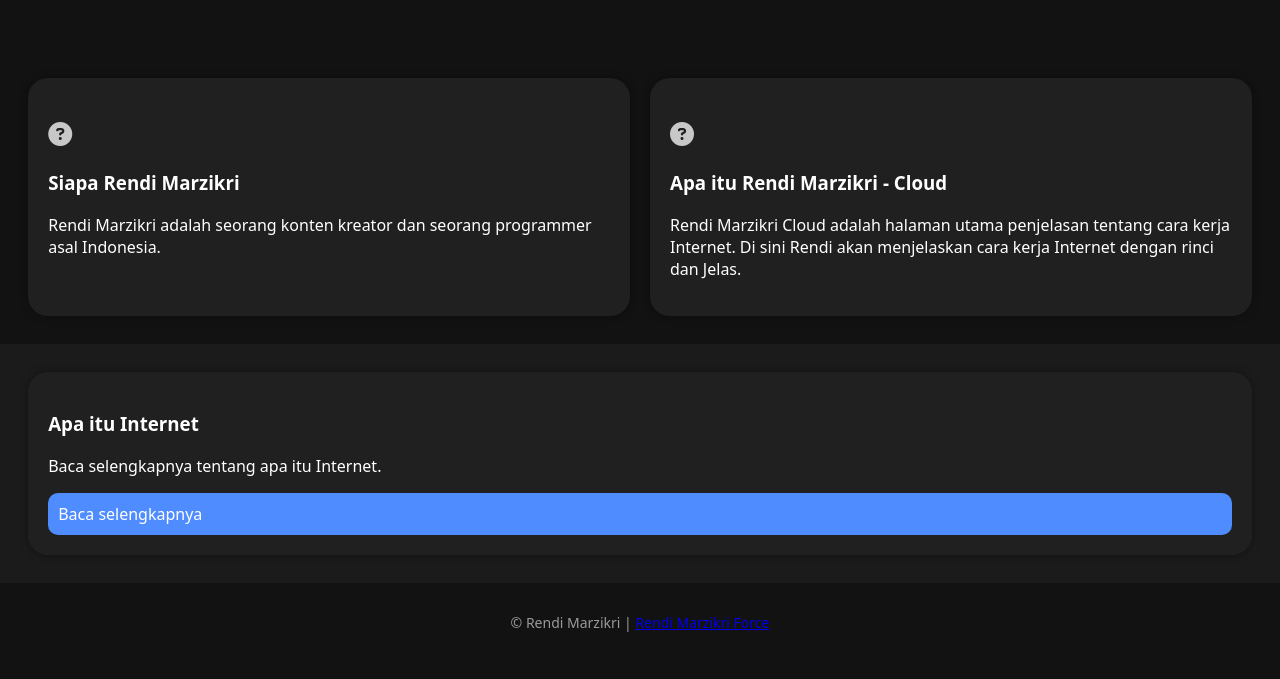
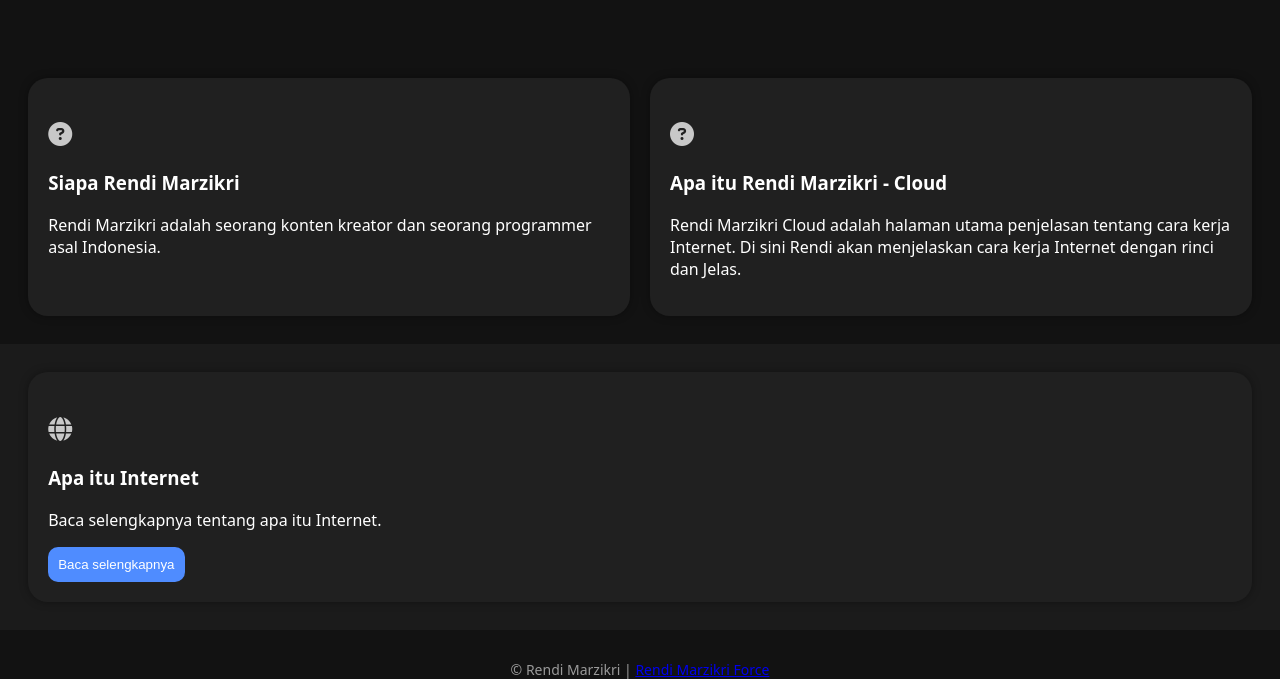
Before and after one commit to rendimarzikri-cloud/rendimarzikri-cloud.github.io, a plain HTML site: page index.html in a window 1280 px wide. Shown: the part 241-920 px from the top of the page. Before the commit the page ends 873 px from the top, so only its background shows below. Drawn offline with Linux system fonts and the light colour scheme.

Commit message:
Fix stylesheet link and change button to semantic element
Updated stylesheet link and modified button structure.

```diff
--- a/index.html
+++ b/index.html
@@ -3,7 +3,7 @@
 <head>
   <meta charset="UTF-8">
   <meta name="viewport" content="width=device-width, initial-scale=1.0">
-  <link rel="stylesheet" href="css/all.min.css">
+  <link rel="stylesheet" href="/css/all.min.css">
   <title>Rendi Marzikri - Cloud</title>
   <style>
     :root {
@@ -106,6 +106,7 @@
       background: var(--button-bg);
       padding: 10px;
       border-radius: 10px;
+      border: none;
     }
     .button > a {
       text-decoration: none;
@@ -144,11 +145,12 @@
   <div class="section">
     <div class="card-grid">
       <div class="card">
+        <h2><i class="fa-solid fa-globe"></i></h2>
         <h3>Apa itu Internet</h3>
         <p>Baca selengkapnya tentang apa itu Internet.</p>
-        <div class="button">
+        <button class="button">
           <a href="/internet">Baca selengkapnya</a>
-        </div>
+        </button>
       </div>
     </div>
   </div>
```
